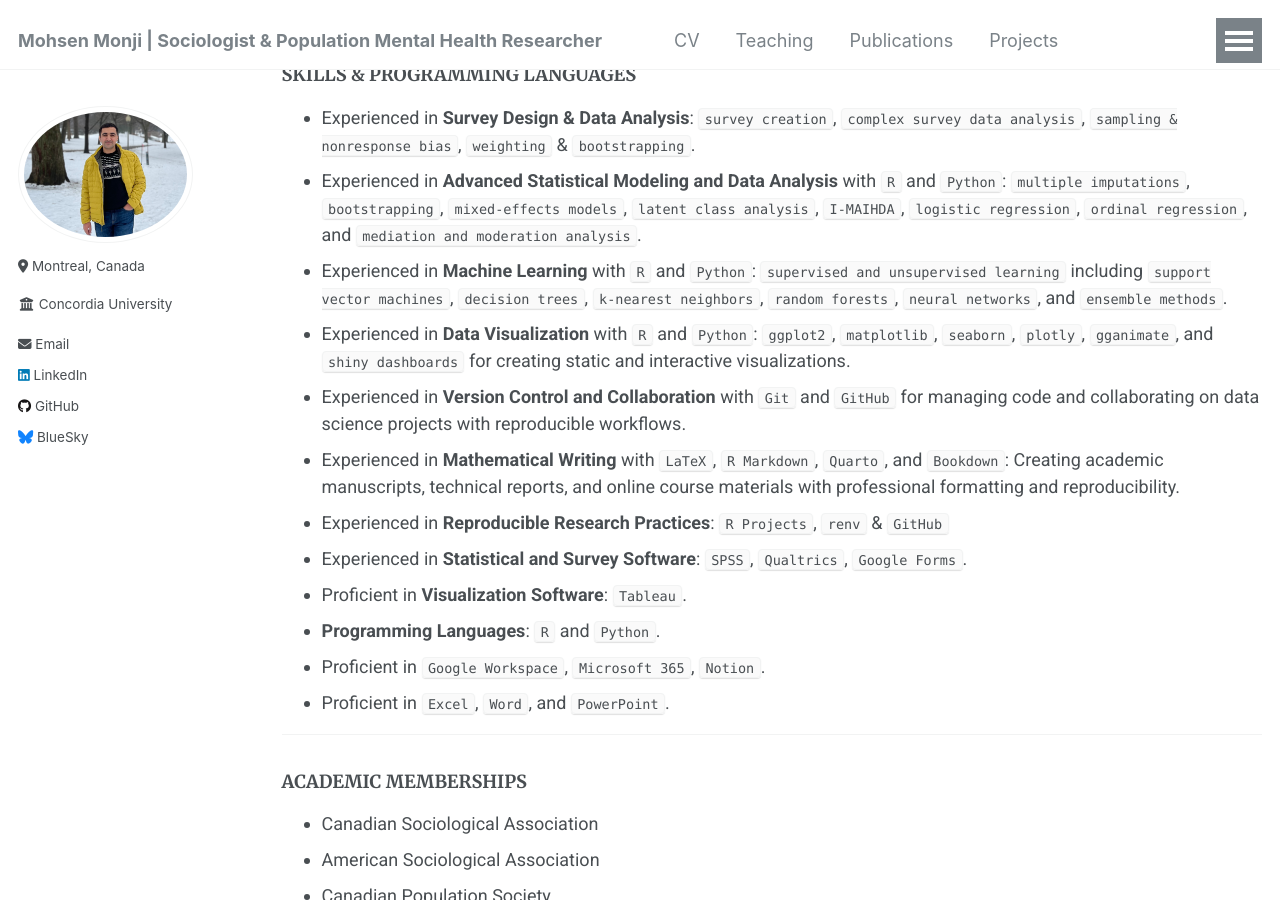
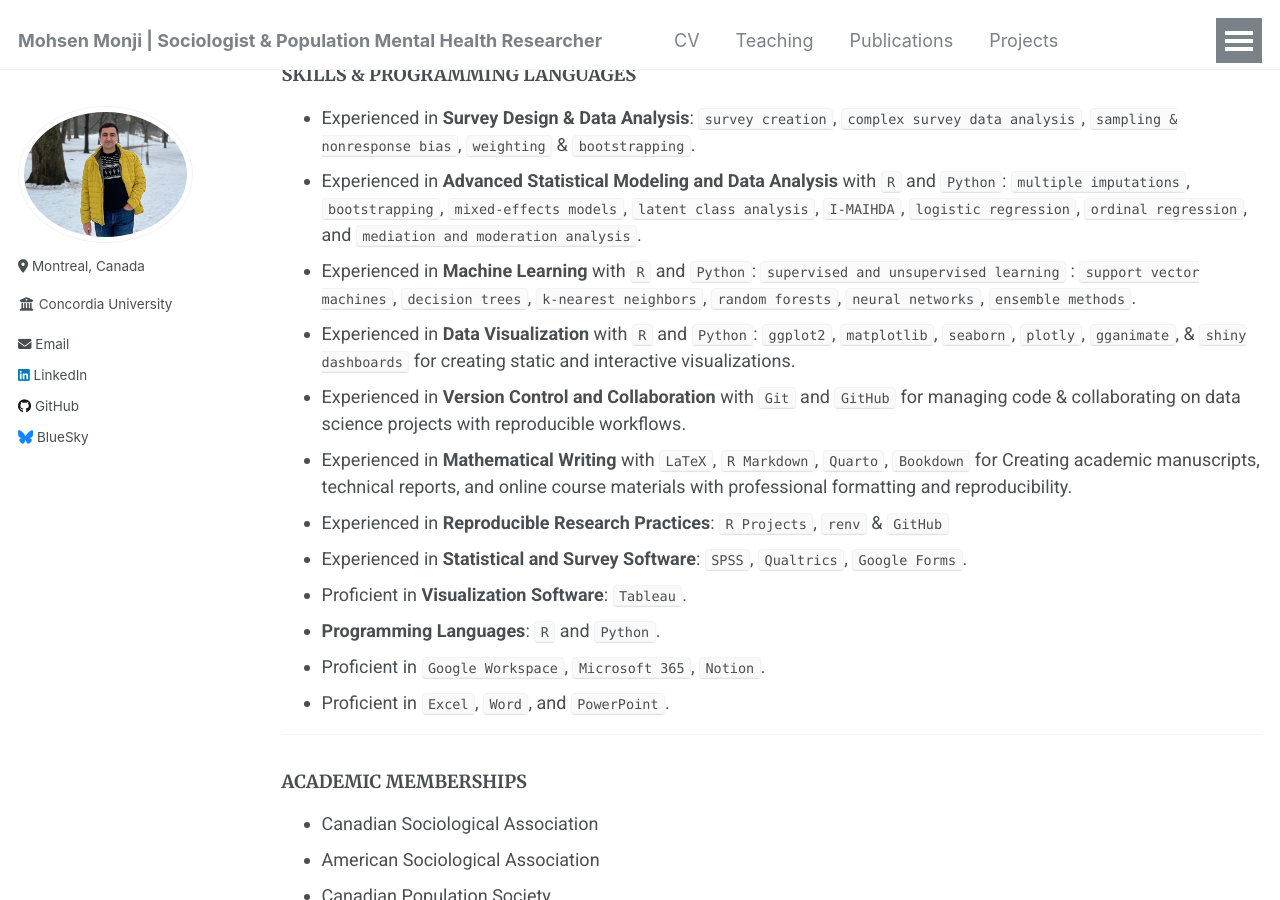
Before and after one commit to Mohsnmonji/mohsnmonji.github.io, a Jekyll site: the page built from _pages/Curriculum Vitae.md, in a window 1280 px wide and 900 px high, scrolled down 3174 px. Built offline with Jekyll 4.4.1, drawn with Linux system fonts in a browser that asks for light colours.

Commit message:
Update Curriculum Vitae.md

```diff
--- a/_pages/Curriculum Vitae.md
+++ b/_pages/Curriculum Vitae.md
@@ -116,10 +116,10 @@ redirect_from:
 
 - Experienced in **Survey Design & Data Analysis**: `survey creation`, `complex survey data analysis`, `sampling & nonresponse bias`, `weighting` & `bootstrapping`.
 - Experienced in **Advanced Statistical Modeling and Data Analysis** with `R` and `Python`: `multiple imputations`, `bootstrapping`, `mixed-effects models`, `latent class analysis`, `I-MAIHDA`, `logistic regression`, `ordinal regression`, and `mediation and moderation analysis`.
-- Experienced in **Machine Learning** with `R` and `Python`: `supervised and unsupervised learning` including `support vector machines`, `decision trees`, `k-nearest neighbors`, `random forests`, `neural networks`, and `ensemble methods`.
-- Experienced in **Data Visualization** with `R` and `Python`: `ggplot2`, `matplotlib`, `seaborn`, `plotly`, `gganimate`, and `shiny dashboards` for creating static and interactive visualizations.
-- Experienced in **Version Control and Collaboration** with `Git` and `GitHub` for managing code and collaborating on data science projects with reproducible workflows.
-- Experienced in **Mathematical Writing** with `LaTeX`, `R Markdown`, `Quarto`, and `Bookdown`: Creating academic manuscripts, technical reports, and online course materials with professional formatting and reproducibility.
+- Experienced in **Machine Learning** with `R` and `Python`: `supervised and unsupervised learning` : `support vector machines`, `decision trees`, `k-nearest neighbors`, `random forests`, `neural networks`, `ensemble methods`.
+- Experienced in **Data Visualization** with `R` and `Python`: `ggplot2`, `matplotlib`, `seaborn`, `plotly`, `gganimate`, & `shiny dashboards` for creating static and interactive visualizations.
+- Experienced in **Version Control and Collaboration** with `Git` and `GitHub` for managing code & collaborating on data science projects with reproducible workflows.
+- Experienced in **Mathematical Writing** with `LaTeX`, `R Markdown`, `Quarto`, `Bookdown` for Creating academic manuscripts, technical reports, and online course materials with professional formatting and reproducibility.
 - Experienced in **Reproducible Research Practices**: `R Projects`, `renv` & `GitHub`
 - Experienced in **Statistical and Survey Software**: `SPSS`, `Qualtrics`, `Google Forms`.
 - Proficient in **Visualization Software**: `Tableau`.
```
